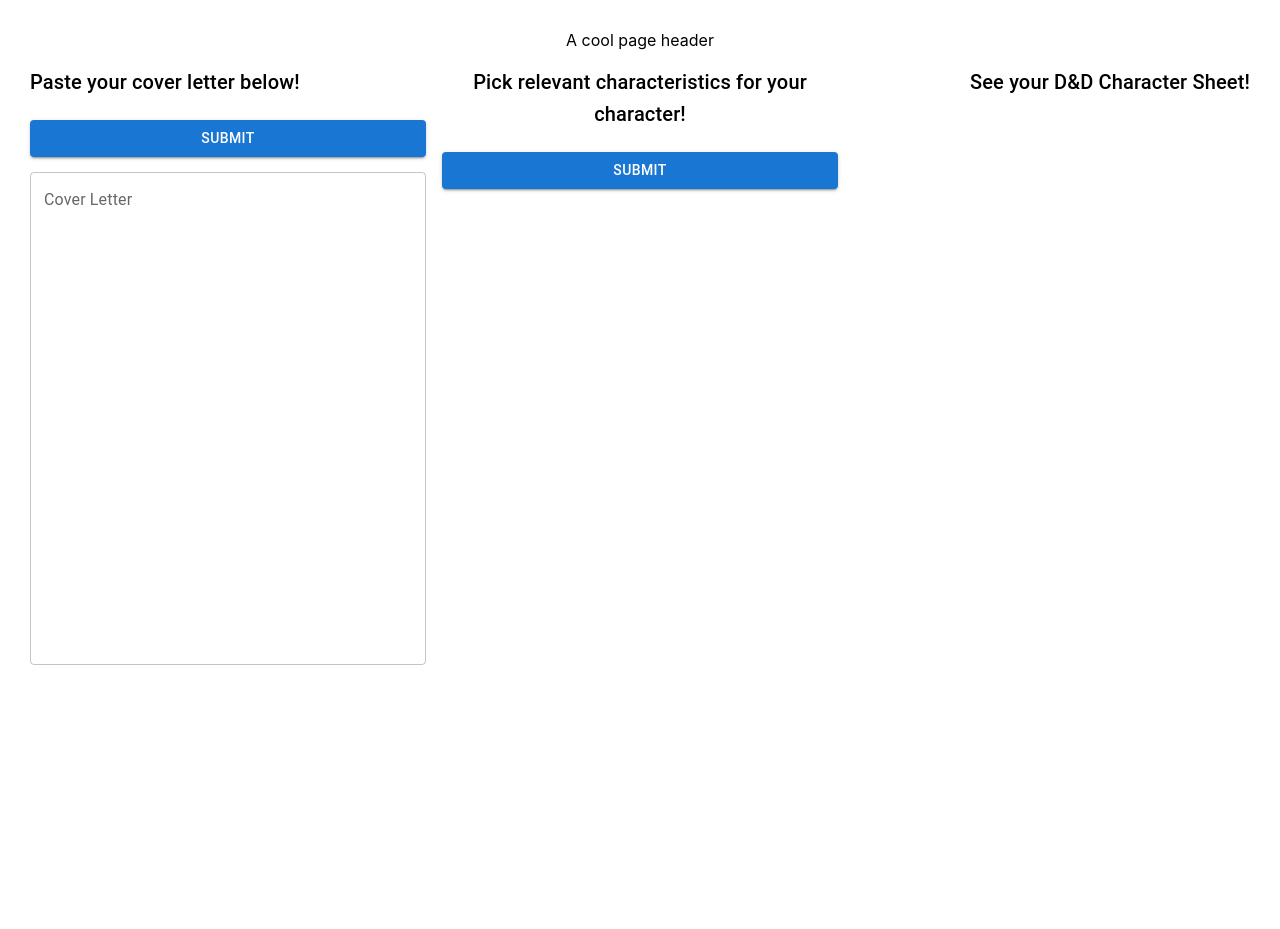
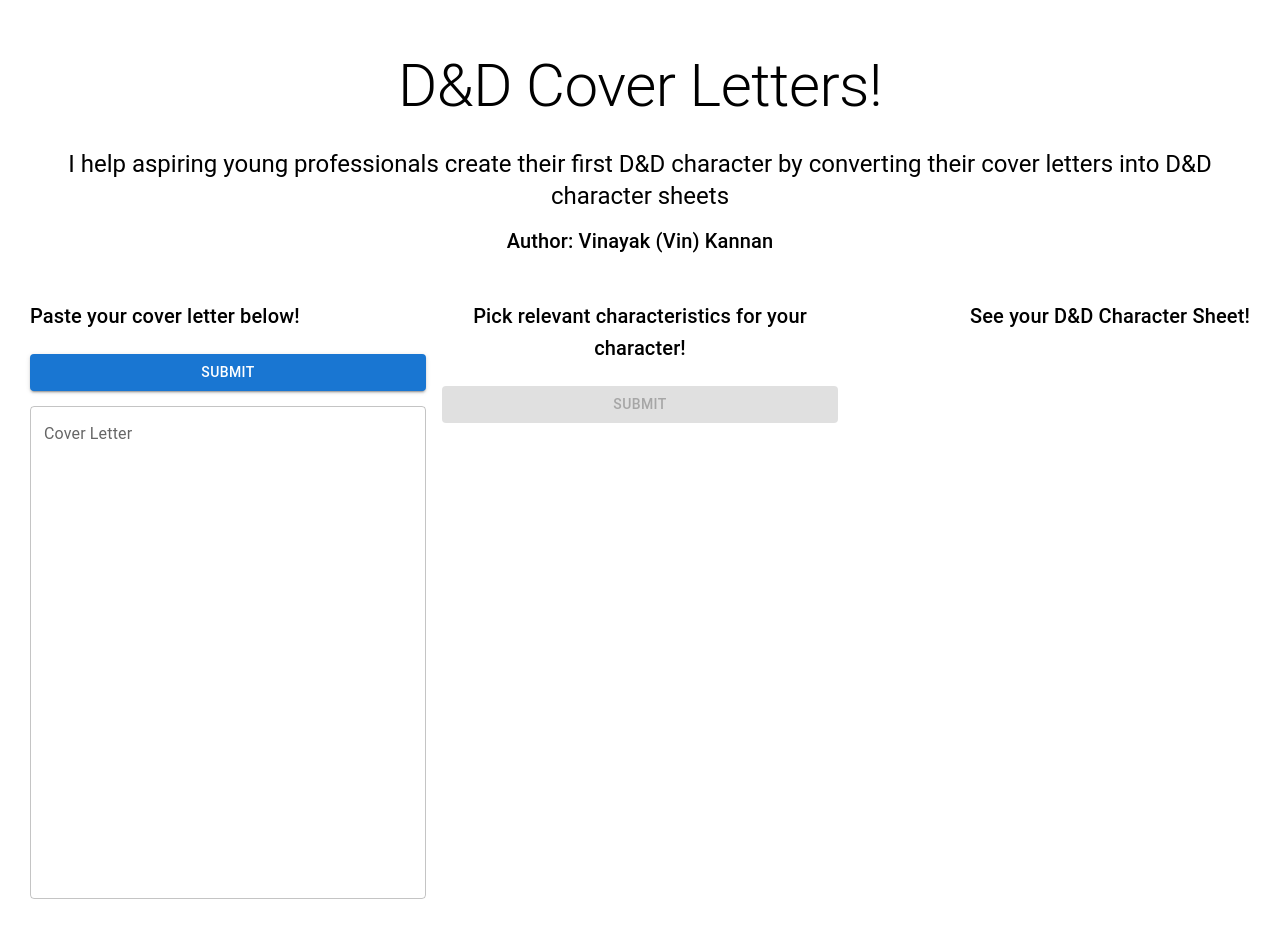
Before and after one commit to Vinayak-Kannan/Dungeons_and_Dragons_Background_Generator, a React (Create React App) app in the folder Project/clientv3/: page / in a window 1280 px wide. Before the commit the page ends 800 px from the top, so only its background shows below. Built offline with nearby package versions, Linux system fonts and the light colour scheme.

Commit message:
Added title

```diff
--- a/Project/clientv3/src/Components/Header.tsx
+++ b/Project/clientv3/src/Components/Header.tsx
@@ -1,12 +1,22 @@
 import React from "react"
+import Typography from "@mui/material/Typography";
 
 type HeaderProps = {}
 
 const Header = ({}: HeaderProps) => {
 
     return (
-        <div>
-            A cool page header
+        <div style={{margin: "20px", textAlign: "center", display: "flex", flexDirection: "column", gap: "5px"}}>
+            <Typography variant="h2" gutterBottom>
+                D&D Cover Letters!
+            </Typography>
+            <Typography variant="h5" gutterBottom>
+                I help aspiring young professionals create their first D&D character by converting their cover letters
+                into D&D character sheets
+            </Typography>
+            <Typography variant="h6" gutterBottom>
+                Author: Vinayak (Vin) Kannan
+            </Typography>
         </div>
     )
 }
--- a/Project/clientv3/src/Components/KeyWords.tsx
+++ b/Project/clientv3/src/Components/KeyWords.tsx
@@ -40,7 +40,8 @@ const KeyWords = () => {
                 </Typography>
                 {/*
                 // @ts-ignore */}
-                <Button variant="contained" onClick={handleSubmit}>Submit</Button>
+                <Button variant="contained" onClick={handleSubmit}
+                        disabled={values.keyWords.length === 0}>Submit</Button>
                 <FormGroup>
                     <div style={keyWordWrapper}>
                         {
```
